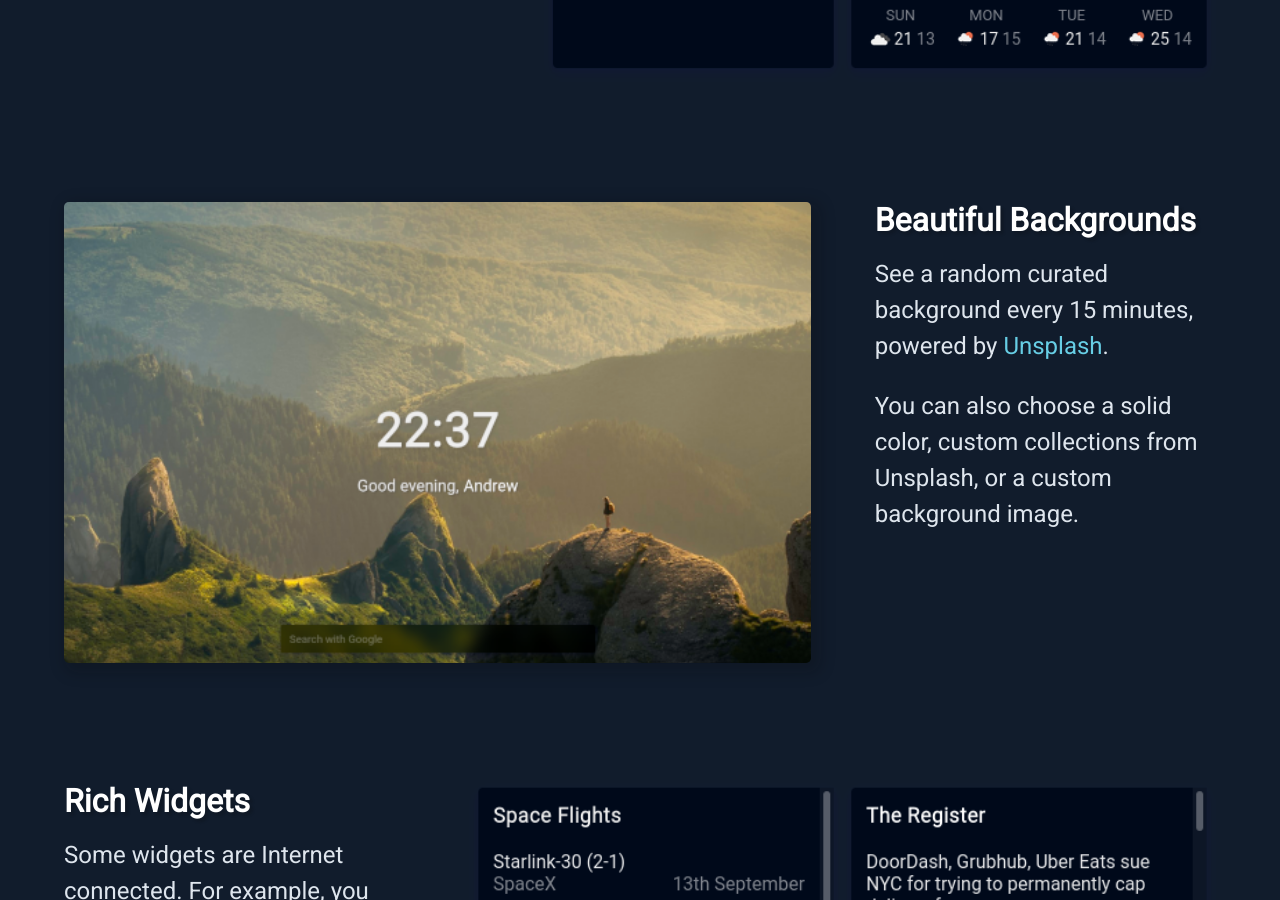
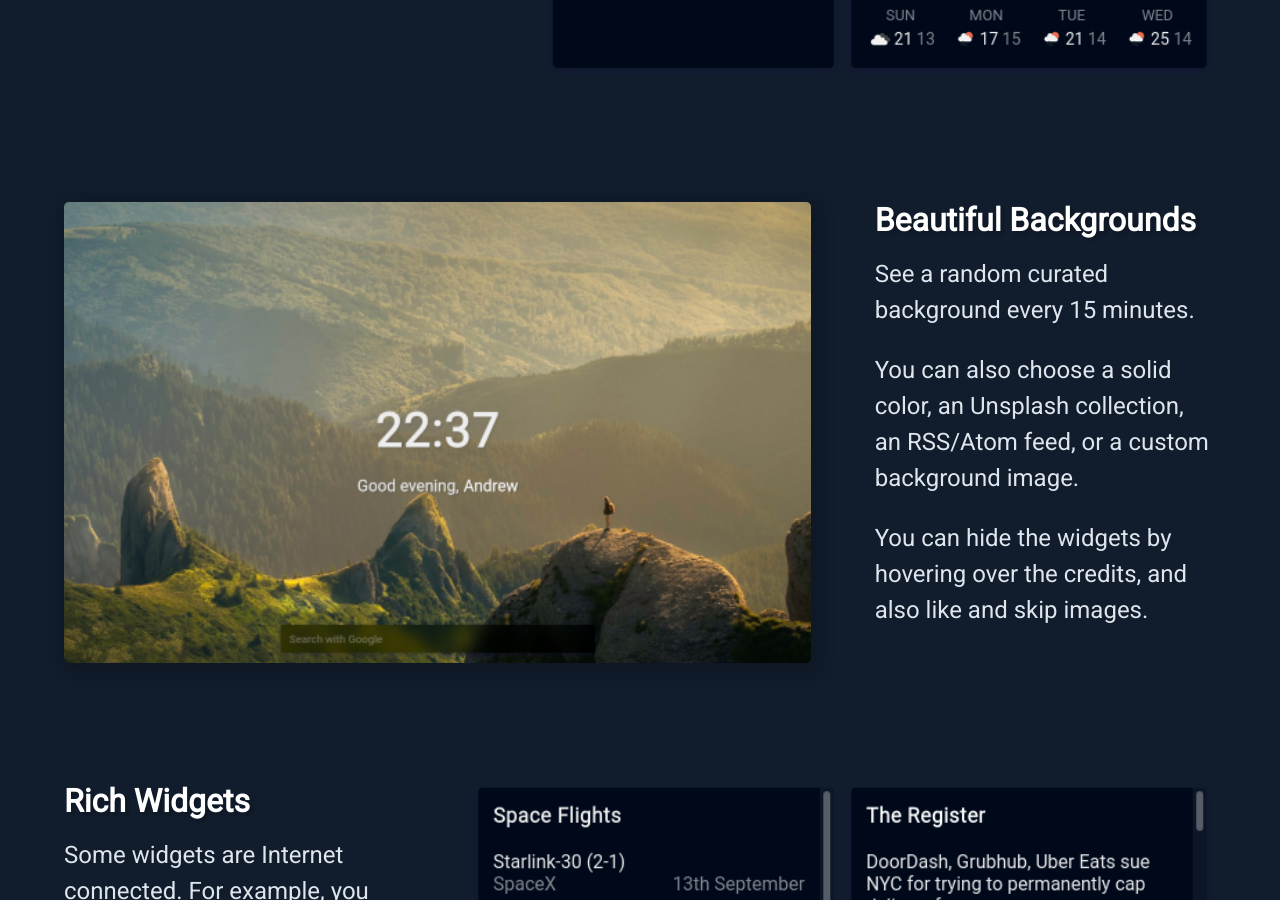
Before and after one commit to rubenwardy/renewedtab_website, a Jekyll site: the page built from index.html, in a window 1280 px wide and 900 px high, scrolled down 1087 px. Built offline with Jekyll 4.4.1, drawn with Linux system fonts in a browser that asks for light colours; some of the changed text lies outside the part shown.

Commit message:
Update homepage text

```diff
--- a/_data/features.yml
+++ b/_data/features.yml
@@ -13,11 +13,14 @@
 - title: Beautiful Backgrounds
   image: static/images/gallery/focus.png
   desc: |
-    See a random curated background every 15 minutes,
-    powered by [Unsplash](https://unsplash.com).
+    See a random curated background every 15 minutes.
 
-    You can also choose a solid color, custom collections from Unsplash,
-    or a custom background image.
+    You can also choose a solid color,
+    an Unsplash collection,
+    an RSS/Atom feed, or a custom background image.
+
+    You can hide the widgets by hovering over the credits,
+    and also like and skip images.
 
 - title: Rich Widgets
   no_shadow: true
--- a/_data/gallery.yml
+++ b/_data/gallery.yml
@@ -1,11 +1,11 @@
-- title: A variety of widgets
+- title: "A variety of widgets: The news, weather, and more"
   image: /static/images/gallery/screenshot.png
 
 - title: Top sites / icon links
   image: /static/images/gallery/icons.png
 
+- title: "Focus: just a clock and a searchbar"
+  image: /static/images/gallery/focus.png
+
 - title: Web comic and image
   image: /static/images/gallery/images.png
-
-- title: Focused
-  image: /static/images/gallery/focus.png
```
